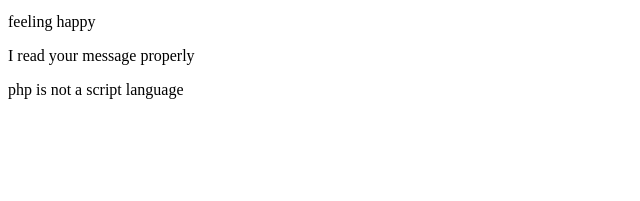
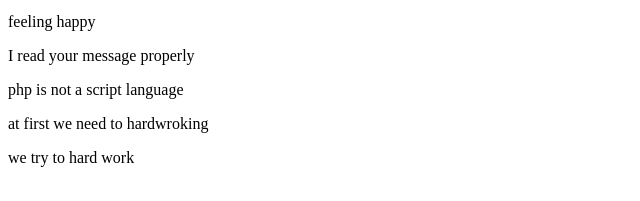
Before and after one commit to shaon86/my-first-website, a plain HTML site: page index.html in a window 1280 px wide. Shown: the part 159-360 px from the top of the page, without its empty margins (0-640 px from the left). Drawn offline with Linux system fonts and the light colour scheme.

Commit message:
no comment

```diff
--- a/index.html
+++ b/index.html
@@ -12,5 +12,7 @@
     <p>feeling happy </p>
     <p> I read your message properly</p>
     <p>php is not a script language</p>
+    <p>at first we need to hardwroking</p>
+    <p>we try to hard work</p>
 </body>
 </html>
```
